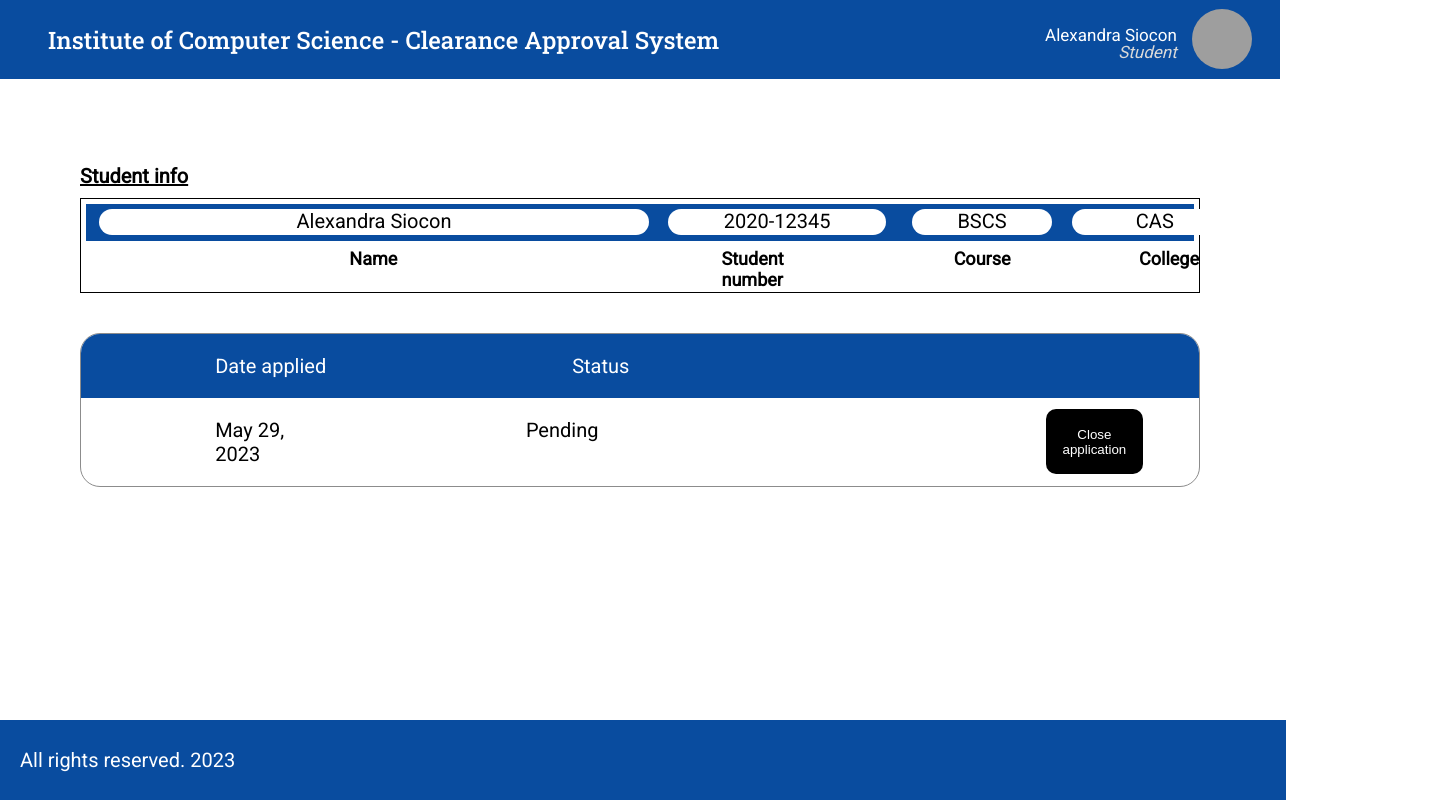
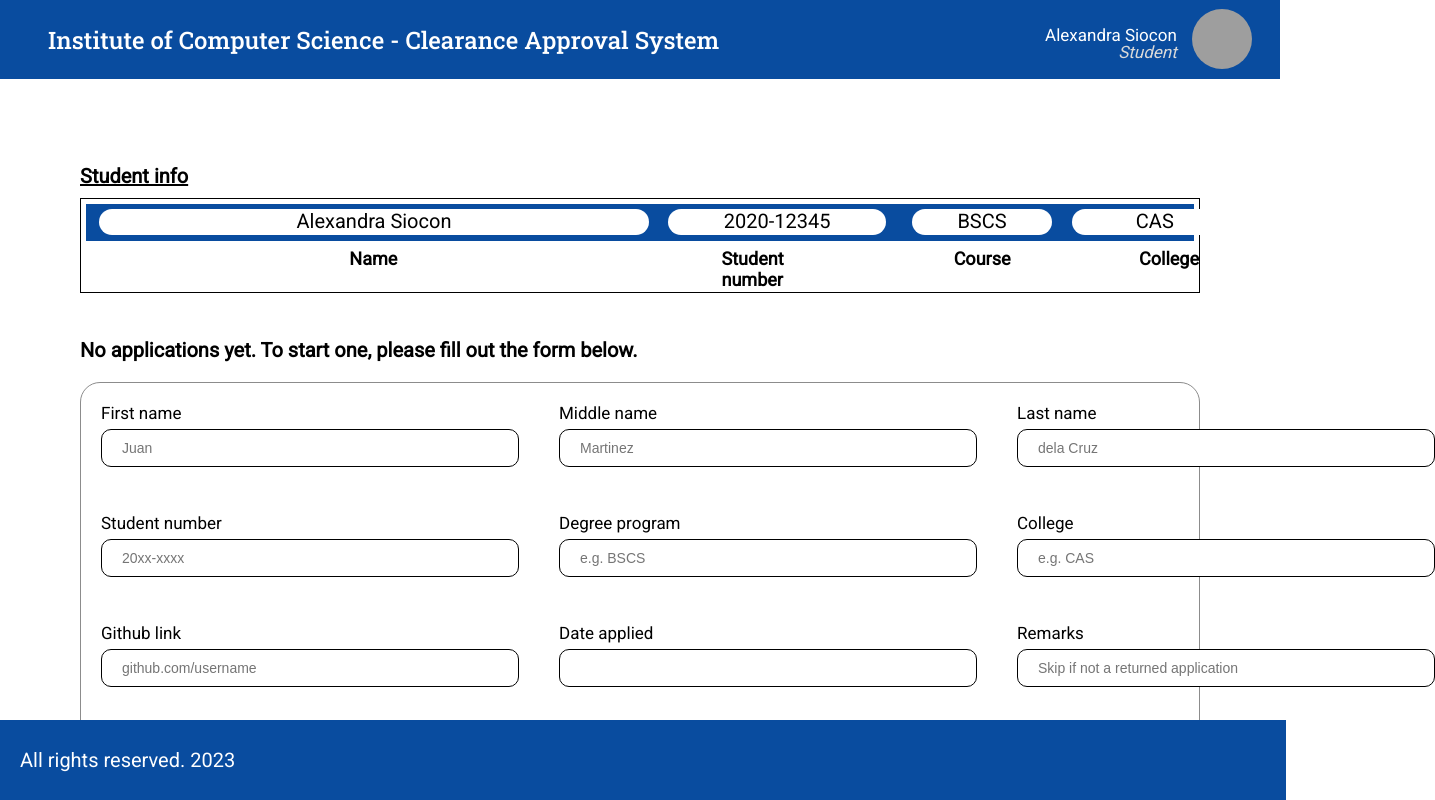
Before and after one commit to jakiebravarian/ICS_Clearance_System, a React (Create React App) app in the folder frontend/: page /student in a window 1280 px wide. Shown: the whole page, 1435 px wide, since content can reach past the window. Built offline with nearby package versions, Linux system fonts and the light colour scheme; grey boxes are pictures that could not be loaded.

Commit message:
ui: added placeholders to the form inputs

```diff
--- a/frontend/src/pages/Student.js
+++ b/frontend/src/pages/Student.js
@@ -8,10 +8,11 @@ export default function Student() {
     // list of applications
     const [Applications, setApplications] = useState([
         // sample initial data
-        {
-            "dateApplied": "May 29, 2023",
-            "status": "Pending"
-        }
+        // uncomment this to show the other screen
+        // {
+        //     "dateApplied": "May 29, 2023",
+        //     "status": "Pending"
+        // }
 
     ])
 
--- a/frontend/src/pages/StudentComponents.js
+++ b/frontend/src/pages/StudentComponents.js
@@ -45,15 +45,15 @@ function Application(props, {eventHandler}) {
                         <div className="row">
                             <div>
                                 <label for="first-name">First name</label><br/>
-                                <input id="first-name"/><br></br>
+                                <input placeholder="Juan" id="first-name"/><br></br>
                             </div>
                             <div>
                                 <label for="middle-name">Middle name</label><br/>
-                                <input id="middle-name"/><br></br>
+                                <input placeholder="Martinez" id="middle-name"/><br></br>
                             </div>
                             <div>
                                 <label for="Last-name">Last name</label><br/>
-                                <input id="last-name"/><br></br>
+                                <input placeholder="dela Cruz" id="last-name"/><br></br>
                             </div>
                         </div>
 
@@ -61,15 +61,15 @@ function Application(props, {eventHandler}) {
                         <div className="row">
                             <div>
                                 <label for="student-number">Student number</label><br/>
-                                <input id="student-number"/><br></br>
+                                <input placeholder="20xx-xxxx" id="student-number"/><br></br>
                             </div>
                             <div>
                                 <label for="degree-program">Degree program</label><br/>
-                                <input id="degree-program"/><br></br>
+                                <input placeholder="e.g. BSCS" id="degree-program"/><br></br>
                             </div>
                             <div>
                                 <label for="college">College</label><br/>
-                                <input id="college"/><br></br>
+                                <input placeholder="e.g. CAS" id="college"/><br></br>
                             </div>
                         </div>
 
@@ -77,7 +77,7 @@ function Application(props, {eventHandler}) {
                         <div className="row">
                             <div>
                                 <label for="github-link">Github link</label><br/>
-                                <input id="github-link"/><br></br>
+                                <input placeholder="github.com/username" id="github-link"/><br></br>
                             </div>
                             <div>
                                 <label for="github-link">Date applied</label><br/>
@@ -85,7 +85,7 @@ function Application(props, {eventHandler}) {
                             </div>
                             <div>
                                 <label for="remarks">Remarks</label><br/>
-                                <input id="remarks"/><br></br>
+                                <input placeholder="Skip if not a returned application" id="remarks"/><br></br>
                             </div>
                         </div>
                         {/* button */}
```
